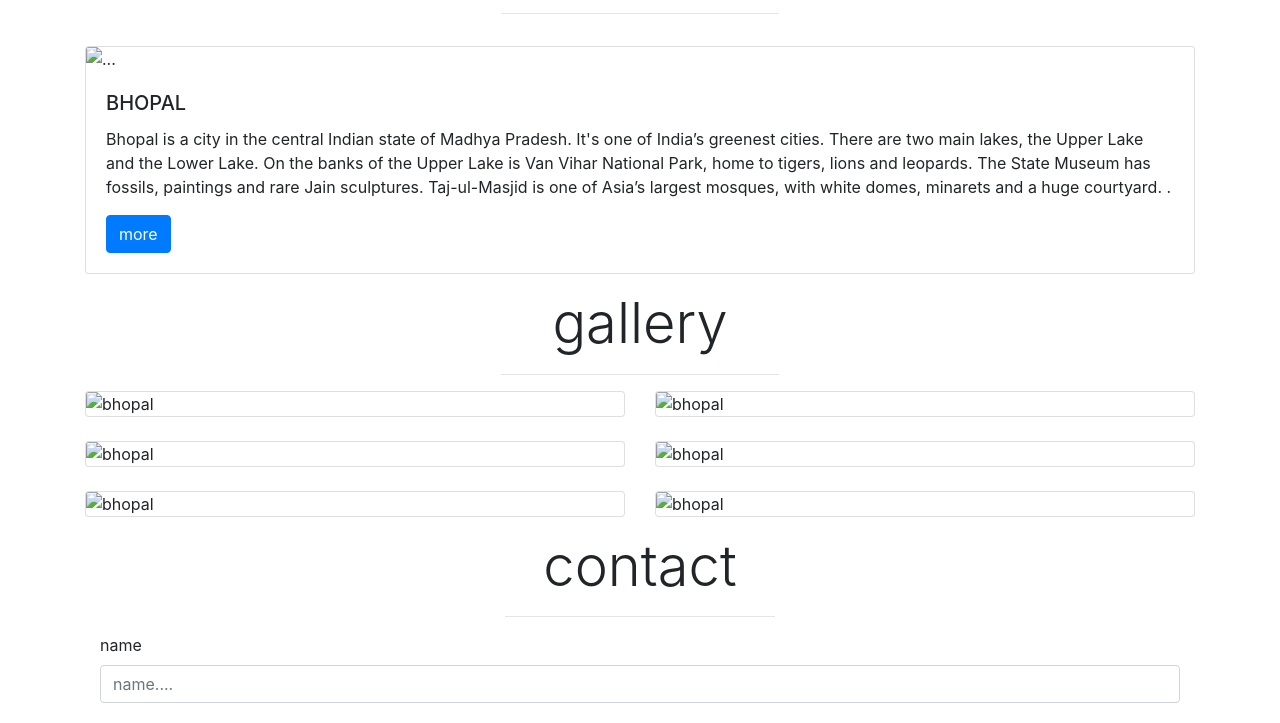
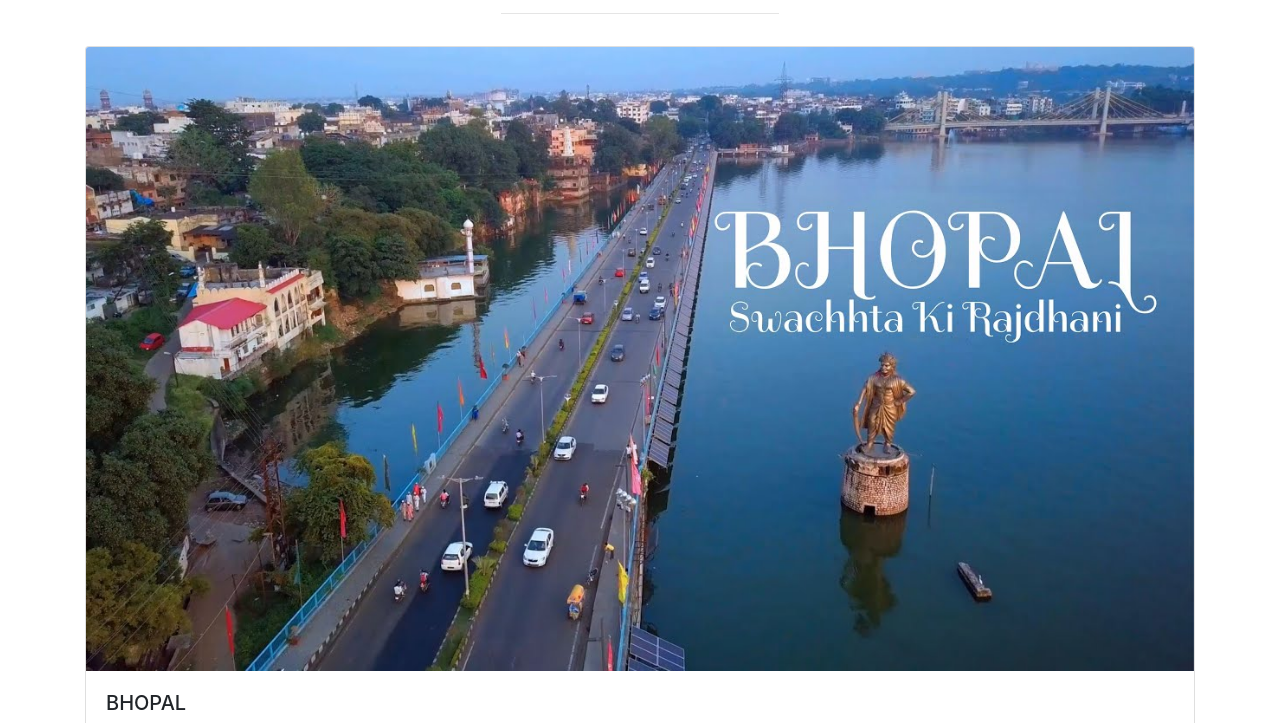
Before and after one commit to tiwarivlog/bhopal_blogs, a plain HTML site: page index.html in a window 1280 px wide. Shown: the part 477-1200 px from the top of the page. Drawn offline with nearby package versions, Linux system fonts and the light colour scheme; files that its build step writes are made by us from their sources.

Commit message:
Update index.html

```diff
--- a/index.html
+++ b/index.html
@@ -68,7 +68,7 @@
       <div class="row">
         <div class="col-12 col-xxl-12 mt-3">
           <div class="card" style="width: 100%;">
-            <img src="images/bhopal4.jpg" class="card-img-top" alt="...">
+            <img src="bhopal4.jpg" class="card-img-top" alt="...">
             <div class="card-body">
               <h5 class="card-title">BHOPAL</h5>
 
@@ -98,13 +98,13 @@
 
     <div class="col-6">
       <div class="card" style="width: 100%;">
-            <img src="images/bhopal4.jpg" class="card-img-top" alt="bhopal">
+            <img src="bhopal4.jpg" class="card-img-top" alt="bhopal">
       </div>
     </div>
 
     <div class="col-6">
       <div class="card" style="width: 100%;">
-        <img src="images/bhopal4.jpg" class="card-img-top" alt="bhopal">
+        <img src="bhopal4.jpg" class="card-img-top" alt="bhopal">
       </div>
     </div>
 
@@ -114,13 +114,13 @@
 
     <div class="col-6">
       <div class="card" style="width: 100%;">
-        <img src="images/bhopal4.jpg" class="card-img-top" alt="bhopal">
+        <img src="bhopal4.jpg" class="card-img-top" alt="bhopal">
   </div>
     </div>
 
     <div class="col-6">
       <div class="card" style="width: 100%;">
-        <img src="images/bhopal4.jpg" class="card-img-top" alt="bhopal">
+        <img src="bhopal4.jpg" class="card-img-top" alt="bhopal">
   </div>
     </div>
 
@@ -129,13 +129,13 @@
   <div class="row mt-4">
     <div class="col-6">
       <div class="card" style="width: 100%;">
-        <img src="images/bhopal4.jpg" class="card-img-top" alt="bhopal">
+        <img src="bhopal4.jpg" class="card-img-top" alt="bhopal">
   </div>
     </div>
 
     <div class="col-6">
       <div class="card" style="width: 100%;">
-        <img src="images/bhopal4.jpg" class="card-img-top" alt="bhopal">
+        <img src="bhopal4.jpg" class="card-img-top" alt="bhopal">
   </div>
     </div>
 
```
